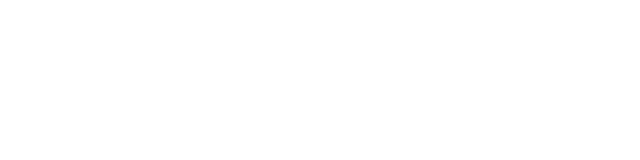
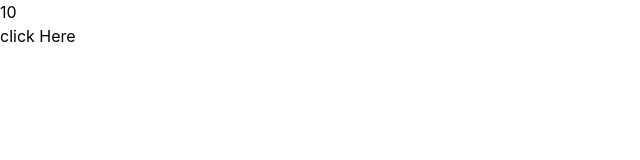
Before and after one commit to parwej7398/ReactJsTutorial, a React (Create React App) app: page /useeffect in a window 1280 px wide. Before the commit this address had no page. Shown: the top 160 px of the page, without its empty margins (0-640 px from the left). Built offline with nearby package versions, Linux system fonts and the light colour scheme.

Commit message:
UseEffect

```diff
--- a/src/App.js
+++ b/src/App.js
@@ -4,6 +4,7 @@
 import Map2 from './Map2';
 import Amazon from './Amazon';
 import DemoMap from '../src/demomap/index'
+import UseEffct from './UseEffect';
   // import Map4 from './demomap/Map4';
 
 const App = () => {
@@ -11,14 +12,15 @@
     <>
       <BrowserRouter>
         <Routes>
-          <Route path='/map2' element={<Map2/>}/>
-          <Route path='/amazon' element={<Amazon/>}/>
-          <Route path='/demomap' element={<DemoMap/>}/>
+          <Route path="/map2" element={<Map2 />} />
+          <Route path="/amazon" element={<Amazon />} />
+          <Route path="/demomap" element={<DemoMap />} />
+          <Route path="/useeffect" element={<UseEffct />} />
           {/* <Route path='/map4' element={<Map4/>}/> */}
         </Routes>
       </BrowserRouter>
     </>
-  )
+  );
 }
 
 export default App
--- /dev/null
+++ b/src/UseEffect/index.js
@@ -0,0 +1,27 @@
+import React, { useEffect, useState } from "react";
+
+const UseEffct = () => {
+  const [count, setCount] = useState(10);
+
+
+  const handleClick = () => {
+    setCount(count + 10);
+  };
+
+
+
+  useEffect(() => {
+    // setCount(count + 1);
+    alert("Welcome on Website");
+
+  }, [handleClick]);
+
+  return (
+    <div>
+      <p>{count}</p>
+      <button onClick={handleClick}>click Here</button>
+    </div>
+  );
+};
+
+export default UseEffct;
--- a/src/index.js
+++ b/src/index.js
@@ -11,9 +11,9 @@
 
 const root = ReactDOM.createRoot(document.getElementById('root'));
 root.render(
-  <React.StrictMode>
+  // <React.StrictMode>
     <App />
-  </React.StrictMode>
+  // </React.StrictMode>
 );
 
 // If you want to start measuring performance in your app, pass a function
```
